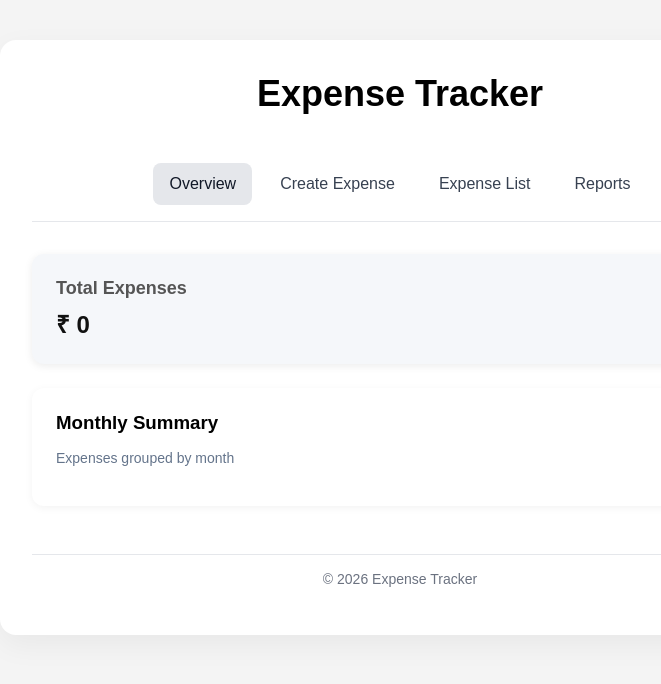
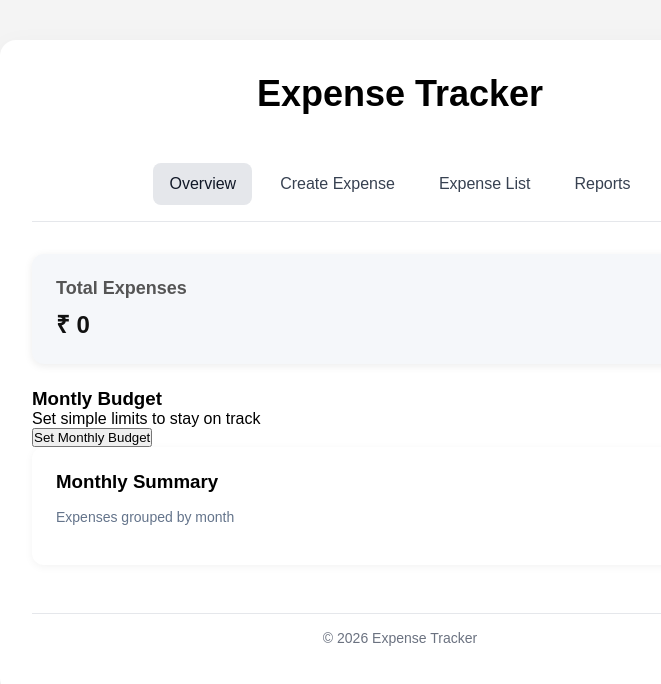
Before and after one commit to den766/react-expensetracker-app, a React (Vite) app: page /expense-dashboard in a window 1280 px wide. Shown: the top 684 px of the page, without its empty margins (240-901 px from the left). Built offline with nearby package versions, Linux system fonts and the light colour scheme.

Commit message:
feat: display current month spending and remaining budget

```diff
--- a/src/App.jsx
+++ b/src/App.jsx
@@ -8,6 +8,7 @@ import { saveExpenses, loadExpenses } from "./utils/storage";
 import ExpenseSummary from "./expensesummary";
 import { Routes, Route, Navigate } from "react-router-dom";
 import ExpesneLayoutDashboard from "./pages/expenselayout";
+import MonthlyBudget from "./budget";
 
 import DemoReport from "./pages/reports";
 import SearchExpense from "./searchexpense";
@@ -20,6 +21,8 @@ function App() {
   const [sortOrderValue, setSortOrderValue] = useState("none");
   const [searchQuery, setSearchQuery] = useState("");
   const [error, setError] = useState("");
+  const [isEditing, setIsEditing] = useState(false);
+  const [monthlyBudget, setMonthlyBudget] = useState("");
 
   useEffect(() => {
     saveExpenses(expenses);
@@ -163,6 +166,26 @@ function App() {
     return acc + expense.amount;
   }, 0);
 
+  const summary = expenses.reduce((acc, expense) => {
+    const date = new Date(expense.createdAt);
+    const month = date.toLocaleString("en-US", {
+      month: "short",
+    });
+
+    const year = date.getFullYear();
+
+    const key = `${month} ${year}`;
+
+    if (!acc[key]) {
+      acc[key] = 0;
+    }
+
+    acc[key] += expense.amount;
+    return acc;
+  }, {});
+
+  const monthlyTotals = Object.entries(summary);
+
   return (
     <div className="container">
       <Routes>
@@ -173,7 +196,14 @@ function App() {
             element={
               <>
                 <ExpenseSummary expenseSummary={expenseSummary} />
-                <MonthlySummary expenses={expenses} />
+                <MonthlyBudget
+                  isEditing={isEditing}
+                  setIsEditing={setIsEditing}
+                  monthlyBudget={monthlyBudget}
+                  setMonthlyBudget={setMonthlyBudget}
+                  monthlyTotals={monthlyTotals}
+                />
+                <MonthlySummary monthlyTotals={monthlyTotals} />
               </>
             }
           />
--- /dev/null
+++ b/src/budget.jsx
@@ -0,0 +1,70 @@
+import { useState } from "react";
+
+function MonthlyBudget({
+  isEditing,
+  setIsEditing,
+  monthlyBudget,
+  setMonthlyBudget,
+  monthlyTotals,
+}) {
+  const [budgetInput, setBudgetInput] = useState("");
+
+  const date = new Date();
+
+  const month = date.toLocaleString("en-US", {
+    month: "short",
+  });
+
+  const year = date.getFullYear();
+
+  const currentMonthKey = `${month} ${year}`;
+
+  const [, currentMonthSpent = 0] =
+    monthlyTotals.find(([monthKey]) => monthKey === currentMonthKey) || [];
+
+  const remainingBudget = monthlyBudget - currentMonthSpent;
+  if (isEditing) {
+    return (
+      <div className="Budget-txt">
+        <input
+          value={budgetInput}
+          onChange={(e) => setBudgetInput(e.target.value)}
+          type="number"
+          placeholder="Type your budget"
+        />
+        <button
+          onClick={() => {
+            setMonthlyBudget(Number(budgetInput));
+            setIsEditing(false);
+          }}
+        >
+          Review Budget
+        </button>
+      </div>
+    );
+  }
+
+  if (monthlyBudget) {
+    return (
+      <div className="Budget-Ui">
+        <h3>Monthly Budget</h3>
+        <p>{monthlyBudget}</p>
+        <p>Spend : {currentMonthSpent} </p>
+        <p>Remaining:- {remainingBudget}</p>
+        <button>Edit</button>
+      </div>
+    );
+  }
+
+  return (
+    <div className="monthly-budget">
+      <h3>Montly Budget</h3>
+      <p>Set simple limits to stay on track</p>
+      <button className="budet-btn" onClick={() => setIsEditing(!isEditing)}>
+        Set Monthly Budget
+      </button>
+    </div>
+  );
+}
+
+export default MonthlyBudget;
--- a/src/monthlysummary.jsx
+++ b/src/monthlysummary.jsx
@@ -1,26 +1,4 @@
-function MonthlySummary({ expenses }) {
-  const summary = expenses.reduce((acc, expense) => {
-    const date = new Date(expense.createdAt);
-    const month = date.toLocaleString("en-US", {
-      month: "short",
-    });
-
-    const year = date.getFullYear();
-
-    const key = `${month} ${year}`;
-
-    if (!acc[key]) {
-      acc[key] = 0;
-    }
-
-    acc[key] += expense.amount;
-    return acc;
-  }, {});
-
-  const monthlyTotals = Object.entries(summary);
-
-  // console.log(Object.entries(summary)[0]);
-
+function MonthlySummary({ monthlyTotals }) {
   return (
     <div className="monthly-summary">
       <h3>Monthly Summary</h3>
```
